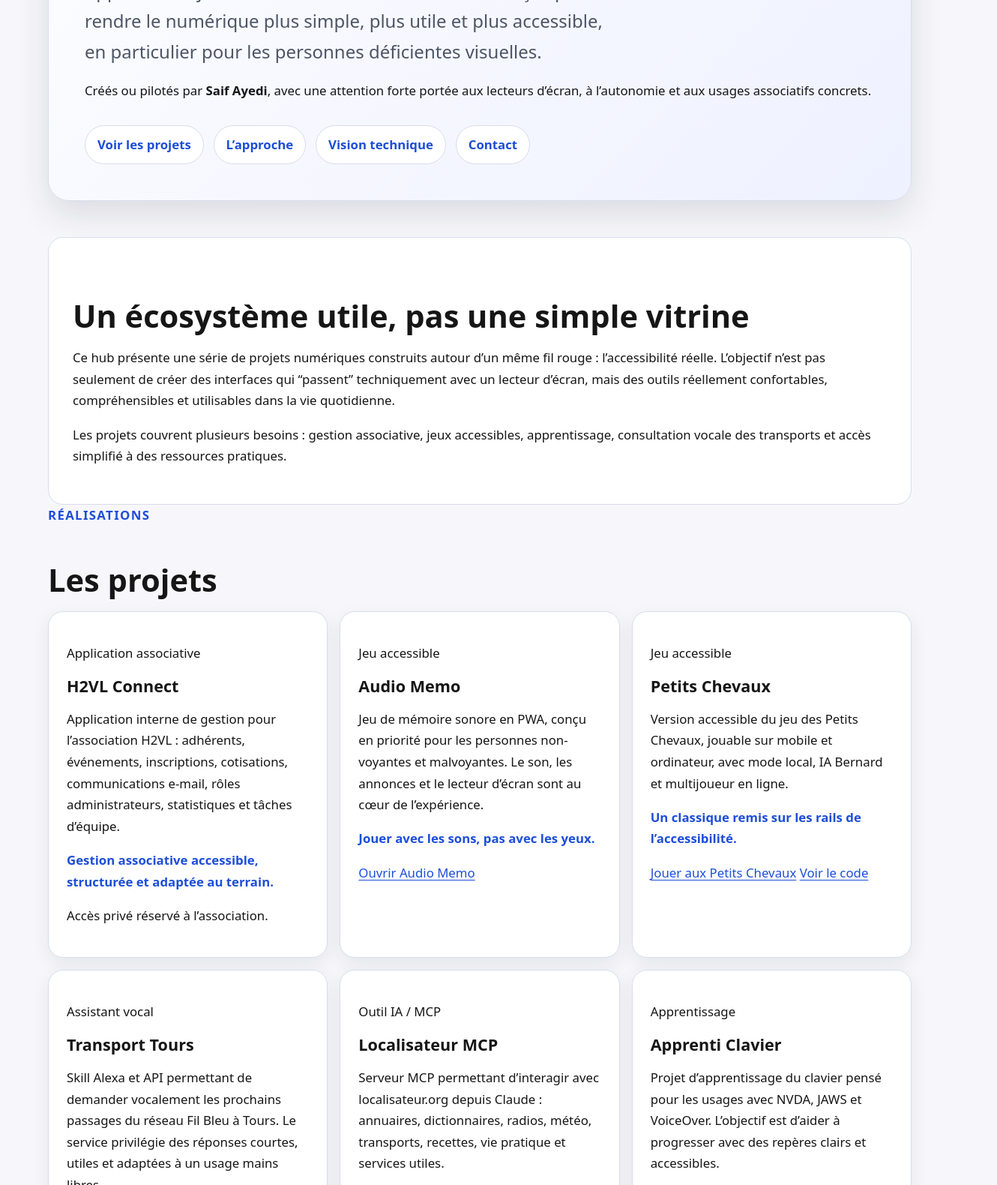
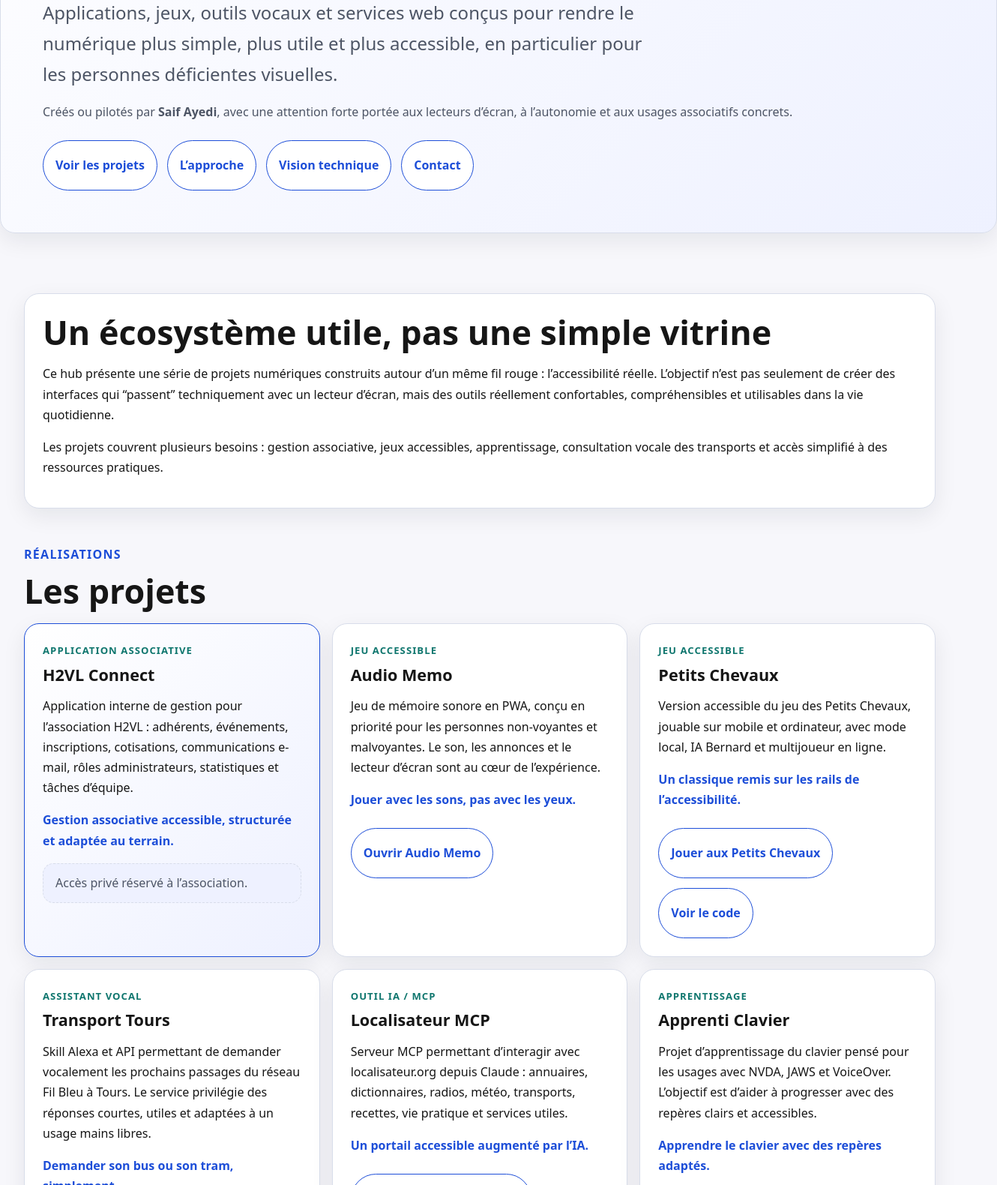
Before and after one commit to ateliernumerique37-tech/hub-numerique, a plain HTML site: page index.html in a window 1280 px wide. Shown: the part 490-2070 px from the top of the page at 75% size, 1330 px wide, since content can reach past the window. Drawn offline with Linux system fonts and the light colour scheme.

Commit message:
Modernise le design de la vitrine

```diff
--- a/style.css
+++ b/style.css
@@ -1,97 +1,24 @@
-:root {
-  color-scheme: light dark;
-  --background: #f7f7fb;
-  --surface: #ffffff;
-  --surface-strong: #eef1ff;
-  --text: #161616;
-  --muted: #4d5565;
-  --primary: #1d4ed8;
-  --primary-dark: #173ea8;
-  --border: #d8ddea;
-  --shadow: 0 18px 45px rgba(15, 23, 42, 0.12);
-  --radius: 1.25rem;
-  --max-width: 72rem;
-}
-
-@media (prefers-color-scheme: dark) {
-  :root {
-    --background: #0f172a;
-    --surface: #111827;
-    --surface-strong: #172554;
-    --text: #f8fafc;
-    --muted: #cbd5e1;
-    --primary: #93c5fd;
-    --primary-dark: #bfdbfe;
-    --border: #334155;
-    --shadow: 0 18px 45px rgba(0, 0, 0, 0.35);
-  }
-}
-
-* {
-  box-sizing: border-box;
-}
-
-html {
-  scroll-behavior: smooth;
-}
-
-@media (prefers-reduced-motion: reduce) {
-  html {
-    scroll-behavior: auto;
-  }
-
-  *,
-  *::before,
-  *::after {
-    animation-duration: 0.01ms !important;
-    animation-iteration-count: 1 !important;
-    transition-duration: 0.01ms !important;
-  }
-}
-
 body {
   margin: 0;
   font-family: system-ui, -apple-system, BlinkMacSystemFont, "Segoe UI", sans-serif;
-  font-size: 1.05rem;
   line-height: 1.7;
-  color: var(--text);
-  background:
-    radial-gradient(circle at top left, rgba(29, 78, 216, 0.16), transparent 30rem),
-    var(--background);
-}
-
-a {
-  color: var(--primary);
-  text-underline-offset: 0.2em;
-}
-
-a:hover {
-  color: var(--primary-dark);
-}
-
-a:focus-visible,
-button:focus-visible,
-[tabindex]:focus-visible {
-  outline: 0.2rem solid currentColor;
-  outline-offset: 0.25rem;
+  color: #161616;
+  background: #f7f7fb;
 }
 
 .container {
-  width: min(100% - 2rem, var(--max-width));
-  margin-inline: auto;
+  width: min(100% - 2rem, 76rem);
+  margin: 0 auto;
 }
 
 .skip-link {
   position: absolute;
   left: 1rem;
   top: 1rem;
-  z-index: 100;
+  padding: 0.75rem 1rem;
+  color: #fff;
+  background: #000;
   transform: translateY(-200%);
-  padding: 0.75rem 1rem;
-  border-radius: 0.75rem;
-  color: #ffffff;
-  background: #000000;
-  text-decoration: none;
 }
 
 .skip-link:focus {
@@ -102,20 +29,39 @@ button:focus-visible,
   padding: 4rem 0 3rem;
 }
 
-.hero {
-  padding: 3rem;
-  border: 1px solid var(--border);
-  border-radius: calc(var(--radius) * 1.4);
-  background: linear-gradient(135deg, var(--surface), var(--surface-strong));
-  box-shadow: var(--shadow);
+.hero,
+.panel,
+.card,
+.principles article {
+  background: #fff;
+  border: 1px solid #d8ddea;
+  border-radius: 1.25rem;
+  box-shadow: 0 10px 30px rgba(15, 23, 42, 0.08);
 }
 
-.eyebrow {
+.hero {
+  padding: 3.5rem;
+  background: linear-gradient(135deg, #ffffff, #eef1ff);
+}
+
+.panel,
+.card,
+.principles article {
+  padding: 1.5rem;
+}
+
+.eyebrow,
+.status {
   margin: 0 0 0.5rem;
-  font-weight: 700;
+  font-weight: 800;
   letter-spacing: 0.08em;
   text-transform: uppercase;
-  color: var(--primary);
+  color: #1d4ed8;
+}
+
+.status {
+  font-size: 0.82rem;
+  color: #0f766e;
 }
 
 h1,
@@ -125,14 +71,14 @@ h3 {
 }
 
 h1 {
-  max-width: 12ch;
+  max-width: 13ch;
   margin: 0;
-  font-size: clamp(2.4rem, 7vw, 5rem);
+  font-size: clamp(2.5rem, 7vw, 5.4rem);
 }
 
 h2 {
-  margin: 3rem 0 1rem;
-  font-size: clamp(1.8rem, 4vw, 2.6rem);
+  margin: 0;
+  font-size: clamp(1.8rem, 4vw, 2.8rem);
 }
 
 h3 {
@@ -141,29 +87,38 @@ h3 {
 }
 
 .lead {
-  max-width: 44rem;
+  max-width: 50rem;
   margin: 1.25rem 0 0;
-  font-size: clamp(1.2rem, 2vw, 1.5rem);
-  color: var(--muted);
+  font-size: clamp(1.18rem, 2vw, 1.5rem);
+  color: #4d5565;
 }
 
-.quick-nav {
+.hero-meta,
+.private-note,
+.site-footer {
+  color: #4d5565;
+}
+
+.quick-nav,
+.links {
   display: flex;
   flex-wrap: wrap;
   gap: 0.8rem;
-  margin-top: 2rem;
+  margin-top: 1.5rem;
 }
 
-.quick-nav a {
+.quick-nav a,
+.links a {
   display: inline-flex;
   min-height: 2.75rem;
   align-items: center;
   justify-content: center;
   padding: 0.65rem 1rem;
-  border: 1px solid var(--border);
+  border: 1px solid #1d4ed8;
   border-radius: 999px;
-  background: var(--surface);
-  font-weight: 700;
+  background: #ffffff;
+  color: #1d4ed8;
+  font-weight: 800;
   text-decoration: none;
 }
 
@@ -171,40 +126,81 @@ main {
   padding-bottom: 3rem;
 }
 
-.intro,
-.contact-box {
-  padding: 2rem;
-  border: 1px solid var(--border);
-  border-radius: var(--radius);
-  background: var(--surface);
+section {
+  margin-top: 2rem;
+}
+
+.section-heading {
+  margin: 3rem 0 1rem;
 }
 
 .project-grid,
 .principles {
   display: grid;
-  grid-template-columns: repeat(auto-fit, minmax(min(100%, 18rem), 1fr));
+  grid-template-columns: repeat(auto-fit, minmax(min(100%, 20rem), 1fr));
   gap: 1rem;
 }
 
-.card,
-.principles article {
-  padding: 1.5rem;
-  border: 1px solid var(--border);
-  border-radius: var(--radius);
-  background: var(--surface);
-  box-shadow: 0 8px 24px rgba(15, 23, 42, 0.08);
+.card.featured {
+  border-color: #1d4ed8;
+  background: linear-gradient(135deg, #ffffff, #eef1ff);
 }
 
 .tagline {
   margin-top: 1rem;
-  font-weight: 700;
-  color: var(--primary);
+  font-weight: 800;
+  color: #1d4ed8;
+}
+
+.private-note {
+  margin-top: 1rem;
+  padding: 0.75rem 1rem;
+  border: 1px dashed #d8ddea;
+  border-radius: 0.9rem;
+  background: #eef1ff;
 }
 
 .site-footer {
   padding: 2rem 0;
-  border-top: 1px solid var(--border);
-  color: var(--muted);
+  border-top: 1px solid #d8ddea;
+}
+
+@media (prefers-color-scheme: dark) {
+  body {
+    color: #f8fafc;
+    background: #0f172a;
+  }
+
+  .hero,
+  .panel,
+  .card,
+  .principles article,
+  .quick-nav a,
+  .links a {
+    background: #111827;
+    border-color: #334155;
+  }
+
+  .hero,
+  .card.featured,
+  .private-note {
+    background: #172554;
+  }
+
+  .lead,
+  .hero-meta,
+  .private-note,
+  .site-footer {
+    color: #cbd5e1;
+  }
+
+  .eyebrow,
+  .tagline,
+  a,
+  .quick-nav a,
+  .links a {
+    color: #93c5fd;
+  }
 }
 
 @media (max-width: 40rem) {
@@ -212,12 +208,8 @@ main {
     padding-top: 2rem;
   }
 
-  .hero {
-    padding: 2rem 1.25rem;
-  }
-
-  .intro,
-  .contact-box,
+  .hero,
+  .panel,
   .card,
   .principles article {
     padding: 1.25rem;
```
